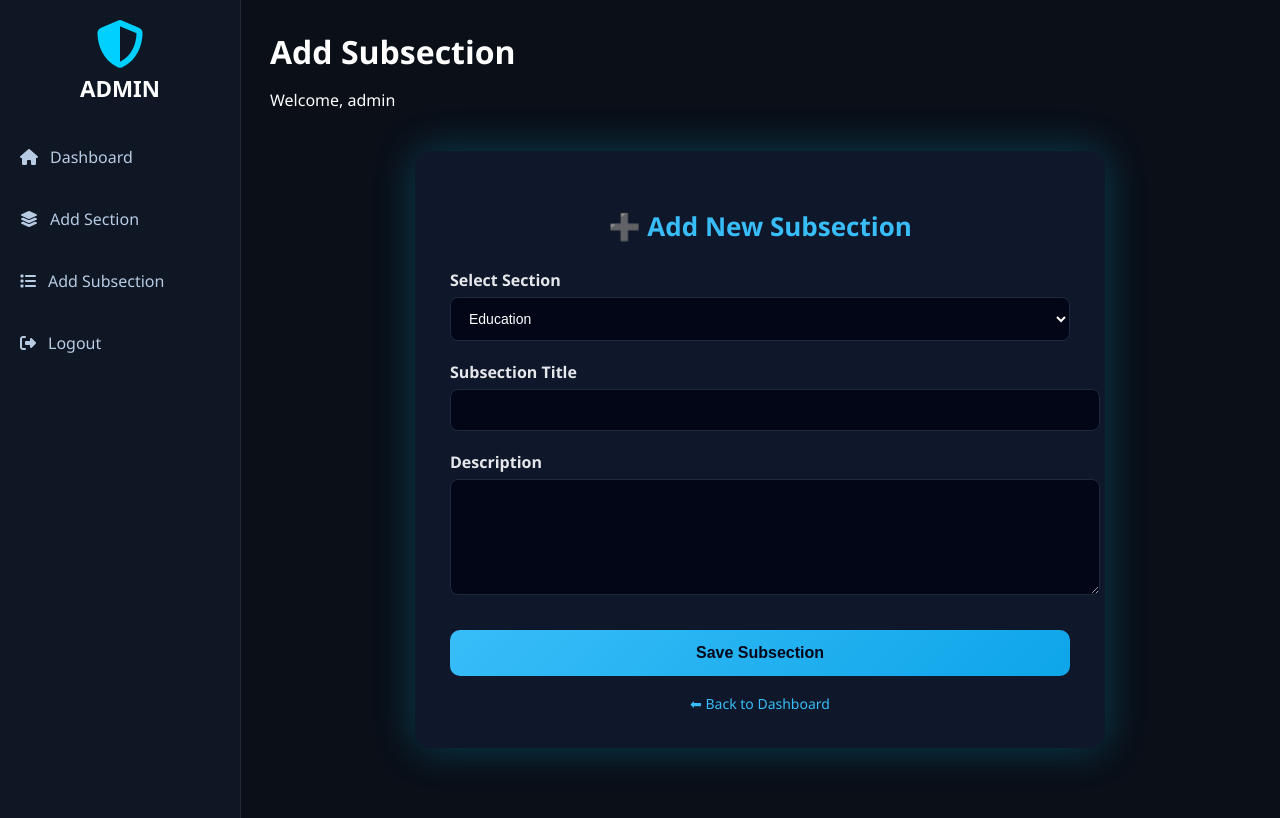
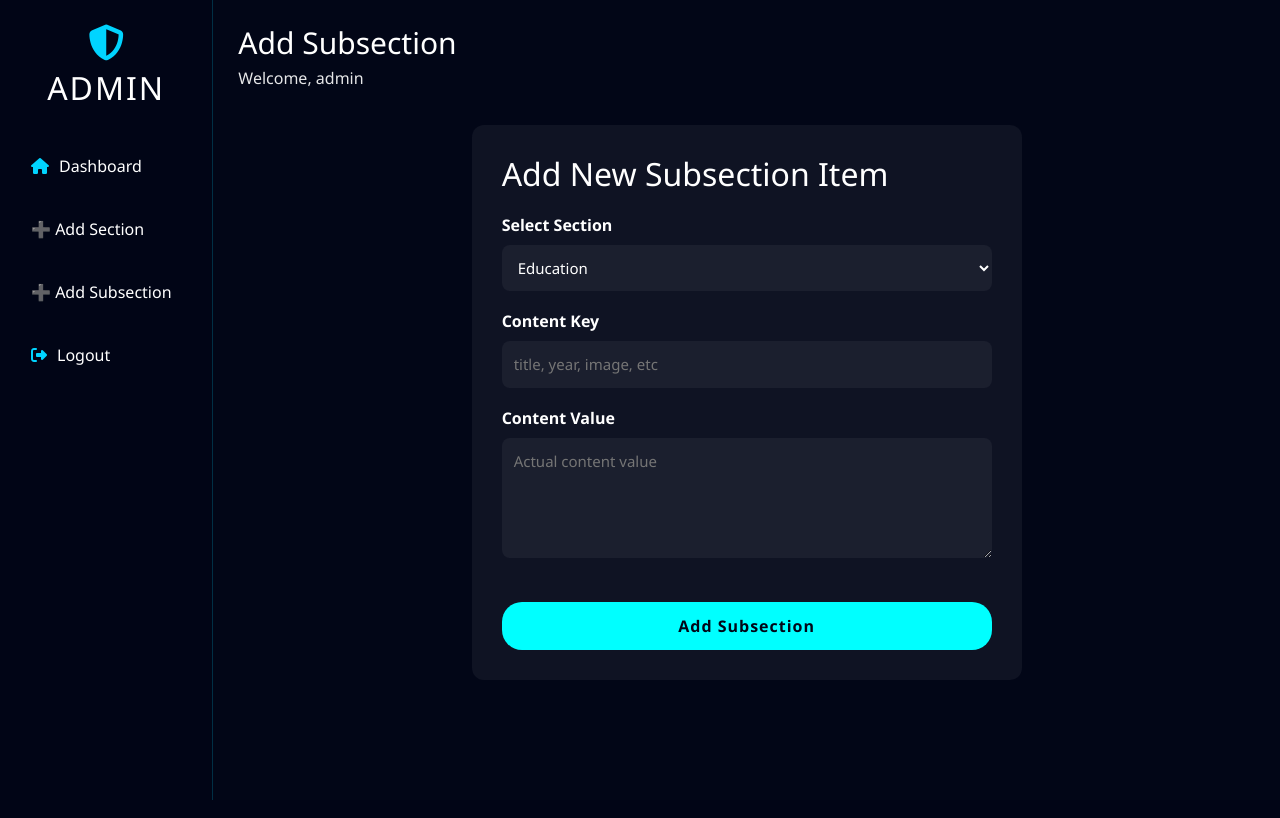
Before and after one commit to sreeragrajan2003-ctrl/portfilio, a Flask app: page /admin/subsections/add in a window 1280 px wide. Run offline with Flask 3, Linux system fonts and the light colour scheme; a user stored in the database is signed in; some libraries are stand-ins or nearby versions.

Commit message:
show dashboard

```diff
--- a/admin/routes.py
+++ b/admin/routes.py
@@ -1,4 +1,3 @@
-
 from flask import Blueprint, render_template, request, redirect, url_for, session, flash
 from models import db, AdminUser, SectionHead, SectionBody
 
@@ -16,6 +15,9 @@
 
 admin_bp = Blueprint("admin", __name__, url_prefix="/admin")
 
+# ===========================
+# LOGIN
+# ===========================
 @admin_bp.route('/login', methods=['GET', 'POST'])
 def login():
     if request.method == "POST":
@@ -30,22 +32,38 @@
             return redirect(url_for("admin.dashboard"))
         else:
             flash("Invalid username or password", "error")
-            return redirect(url_for("admin.login"))
 
     return render_template("admin_login.html")
 
 
+# ===========================
+# DASHBOARD (SHOW SECTIONS + SUBSECTIONS)
+# ===========================
 @admin_bp.route('/dashboard')
+@login_required
 def dashboard():
-    if "admin_id" not in session:
-        return redirect(url_for("admin.login"))
-    return render_template("admin_dashboard.html")
+    # ✅ Order section by display_order
+    sections = SectionHead.query.order_by(SectionHead.display_order.asc()).all()
 
+    return render_template(
+        "admin_dashboard.html",
+        sections=sections
+    )
+
+
+
+# ===========================
+# LOGOUT
+# ===========================
 @admin_bp.route('/logout')
 def logout():
     session.clear()
     return redirect(url_for("admin.login"))
 
+
+# ===========================
+# ADD SECTION HEAD
+# ===========================
 @admin_bp.route("/sections/add", methods=["GET", "POST"])
 @login_required
 def add_section_head():
@@ -53,51 +71,59 @@
         section_name = request.form.get("section_name")
         section_title = request.form.get("section_title")
         section_description = request.form.get("section_description")
+        display_order = request.form.get("display_order", 0)
 
-        # Check duplicate section
         if SectionHead.query.filter_by(section_name=section_name).first():
-            flash("Section name already exists!", "error")
+            flash("Section already exists!", "error")
             return redirect(url_for("admin.add_section_head"))
 
         new_section = SectionHead(
             section_name=section_name,
             section_title=section_title,
-            section_description=section_description
+            section_description=section_description,
+            display_order=display_order
         )
 
         db.session.add(new_section)
         db.session.commit()
 
-        flash("Section created successfully!", "success")
-        return redirect(url_for("admin.view_sections"))
+        flash("Section added successfully!", "success")
+        return redirect(url_for("admin.dashboard"))
 
     return render_template("add_section_head.html")
 
 
+# ===========================
+# ADD SUBSECTION
+# ===========================
 @admin_bp.route("/subsections/add", methods=["GET", "POST"])
 @login_required
 def add_subsection():
-    sections = SectionHead.query.order_by(SectionHead.section_title).all()
+    sections = SectionHead.query.order_by(SectionHead.display_order).all()
 
     if request.method == "POST":
         section_id = request.form.get("section_id")
-        group_id = request.form.get("group_id")
         content_key = request.form.get("content_key")
         content_value = request.form.get("content_value")
-        item_order = request.form.get("item_order")
+        group_id = request.form.get("group_id", 0)
+        item_order = request.form.get("item_order", 0)
+
+        if not content_key or not content_value:
+            flash("All fields are required!", "error")
+            return redirect(url_for("admin.add_subsection"))
 
         new_item = SectionBody(
             section_id=section_id,
-            group_id=group_id,
             content_key=content_key,
             content_value=content_value,
+            group_id=group_id,
             item_order=item_order
         )
 
         db.session.add(new_item)
         db.session.commit()
 
-        flash("Subsection item added!", "success")
-        return redirect(url_for("admin.add_subsection"))
+        flash("Subsection added successfully!", "success")
+        return redirect(url_for("admin.dashboard"))
 
     return render_template("add_subsection.html", sections=sections)
--- a/static/css/admin_dashboard.css
+++ b/static/css/admin_dashboard.css
@@ -1,127 +1,314 @@
-/* LAYOUT */
-body {
+/* ===========================
+   GLOBAL RESET
+   =========================== */
+* {
     margin: 0;
     padding: 0;
-    background: #0a0f18;
-    color: #ffffff;
-    font-family: 'Segoe UI', sans-serif;
-    display: flex;
+    box-sizing: border-box;
 }
 
-/* SIDEBAR */
+body.admin-body {
+    background: #020617;
+    color: #ffffff;
+    min-height: 100vh;
+    font-family: 'Segoe UI', Tahoma, Geneva, Verdana, sans-serif;
+}
+
+/* ===========================
+   SIDEBAR
+   =========================== */
 .sidebar {
-    width: 240px;
-    background: #0f1724;
-    height: 100vh;
-    position: fixed;
-    border-right: 1px solid rgba(255,255,255,0.08);
-    padding-top: 20px;
+    background: rgba(2, 6, 23, 0.95);
+    min-height: 100vh;
+    border-right: 1px solid rgba(0, 212, 255, 0.2);
+    padding: 25px 15px;
 }
 
 .sidebar-header {
     text-align: center;
+    margin-bottom: 35px;
 }
 
 .logo-icon {
-    font-size: 3rem;
-    color: #00d0ff;
+    font-size: 36px;
+    color: #00d4ff;
+    margin-bottom: 8px;
 }
 
 .sidebar-header h2 {
-    margin: 0;
-    font-size: 1.4rem;
-    margin-top: 5px;
+    color: #ffffff;
+    letter-spacing: 2px;
 }
 
 .sidebar-menu {
     list-style: none;
     padding: 0;
-    margin-top: 30px;
 }
 
 .sidebar-menu li {
-    margin-bottom: 1rem;
+    margin-bottom: 15px;
 }
 
 .sidebar-menu a {
     display: flex;
     align-items: center;
-    gap: 12px;
-    color: #b7cbe3;
-    padding: 12px 20px;
+    gap: 10px;
+    padding: 12px 16px;
+    color: #ffffff !important;
     text-decoration: none;
-    font-size: 1rem;
-    transition: 0.3s;
+    border-radius: 10px;
+    transition: 0.3s ease;
+    font-weight: 500;
+}
+
+.sidebar-menu a i {
+    color: #00d4ff;
 }
 
 .sidebar-menu a:hover,
 .sidebar-menu a.active {
-    background: rgba(0, 200, 255, 0.15);
-    color: #00d0ff;
-    border-left: 4px solid #00d0ff;
+    background: rgba(0, 212, 255, 0.15);
 }
 
-/* MAIN CONTENT */
-.main-content {
-    margin-left: 240px;
-    padding: 30px;
-    width: calc(100% - 240px);
+.logout-btn {
+    color: #ff4d4d !important;
 }
 
+/* ===========================
+   MAIN CONTENT
+   =========================== */
+.main-content {
+    padding: 25px;
+    min-height: 100vh;
+}
+
+/* ===========================
+   HEADER
+   =========================== */
 .admin-header {
-    margin-bottom: 30px;
+    margin-bottom: 35px;
 }
 
 .admin-header h1 {
-    font-size: 2rem;
-    margin: 0;
+    font-size: 30px;
+    margin-bottom: 5px;
+    color: #ffffff !important;
 }
 
-/* CARDS */
-.dashboard-cards {
-    display: flex;
-    gap: 20px;
-    margin-bottom: 30px;
+.admin-header p {
+    color: #ffffff !important;
+    opacity: 0.9;
 }
 
+/* ===========================
+   DASHBOARD CARDS
+   =========================== */
 .card {
-    background: rgba(255,255,255,0.04);
-    padding: 20px;
-    border-radius: 14px;
-    width: 240px;
-    border: 1px solid rgba(255,255,255,0.1);
+    background: rgba(255, 255, 255, 0.04);
+    padding: 26px;
+    border-radius: 18px;
+    border: 1px solid rgba(0, 212, 255, 0.25);
+    transition: 0.3s ease;
+    box-shadow: 0 0 30px rgba(0, 212, 255, 0.15);
     text-align: center;
 }
 
+.card:hover {
+    transform: translateY(-6px);
+    box-shadow: 0 0 40px rgba(0, 212, 255, 0.35);
+}
+
 .card i {
-    font-size: 2rem;
-    color: #00d0ff;
+    font-size: 34px;
+    color: #00d4ff;
+    margin-bottom: 10px;
 }
 
 .card h3 {
-    margin: 10px 0 5px;
+    color: #ffffff !important;
+    margin-bottom: 5px;
 }
 
-/* TABLE */
-.table {
-    width: 100%;
-    background: rgba(255,255,255,0.04);
-    border-collapse: collapse;
-    border-radius: 10px;
-    overflow: hidden;
+.card p {
+    color: #ffffff !important;
+    opacity: 0.9;
 }
 
-.table th, .table td {
-    padding: 15px;
-    border-bottom: 1px solid rgba(255,255,255,0.1);
+/* ===========================
+   FORM STYLING (FIXED WIDE + WHITE)
+   =========================== */
+.form-group {
+    margin-top: 18px;
 }
 
-.table th {
-    background: rgba(255,255,255,0.06);
-    text-align: left;
+.form-group label {
+    color: #ffffff !important;
+    font-weight: 500;
+    display: block;
+    margin-bottom: 6px;
+}
+
+.form-group input,
+.form-group textarea,
+.form-group select {
+    width: 100%;
+    background: rgba(255, 255, 255, 0.05);
+    border: 1px solid rgba(0, 212, 255, 0.25);
+    padding: 12px;
+    border-radius: 10px;
+    color: #ffffff !important;
+    font-size: 15px;
+}
+
+.form-group textarea {
+    resize: vertical;
+    min-height: 120px;
+}
+
+.form-group input:focus,
+.form-group textarea:focus,
+.form-group select:focus {
+    outline: none;
+    border-color: #00d4ff;
+    box-shadow: 0 0 12px rgba(0, 212, 255, 0.4);
+}
+
+/* ===========================
+   BUTTON
+   =========================== */
+.btn-primary {
+    margin-top: 20px;
+    width: 100%;
+    background: #00d4ff;
+    border: none;
+    color: #020617;
+    padding: 12px;
+    border-radius: 50px;
+    font-weight: bold;
+    letter-spacing: 1px;
+    transition: 0.3s ease;
+}
+
+.btn-primary:hover {
+    background: #00b8e6;
+    transform: translateY(-2px);
+    box-shadow: 0 0 20px rgba(0, 212, 255, 0.6);
+}
+
+/* ===========================
+   WIDE FORM FIX (VERY IMPORTANT)
+   =========================== */
+.content-section .row {
+    max-width: 100% !important;
+}
+
+.content-section .card {
+    width: 100%;
+    max-width: 800px;
+}
+
+/* ===========================
+   RESPONSIVE FIX
+   =========================== */
+@media (max-width: 768px) {
+    .main-content {
+        padding: 15px;
+    }
+
+    .content-section .card {
+        max-width: 100%;
+    }
+}
+/* ===========================
+   RIGHT ALIGN ADD FORMS
+   =========================== */
+.content-section .row {
+    display: flex;
+    justify-content: center;   /* ✅ Moves form to the RIGHT */
+}
+/* =========================
+   FORM STYLING
+========================= */
+.form-container {
+    max-width: 550px;
+    margin: auto;
+    background: rgba(255,255,255,0.05);
+    padding: 30px;
+    border-radius: 12px;
+}
+
+.form-container h2 {
+    color: #fff;
+    margin-bottom: 20px;
+}
+
+.form-group {
+    margin-bottom: 18px;
+}
+
+.form-group label {
+    color: #fff;
+    font-weight: 600;
+    margin-bottom: 8px;
+    display: block;
+}
+
+.form-group input,
+.form-group textarea,
+.form-group select {
+    width: 100%;
+    padding: 12px;
+    border-radius: 8px;
+    border: none;
+    outline: none;
+}
+
+.btn-primary {
+    width: 100%;
+    padding: 12px;
+    border: none;
+    border-radius: 20px;
+    background: cyan;
+    font-weight: bold;
+    cursor: pointer;
+}
+
+/* =========================
+   DASHBOARD SECTION CARDS
+========================= */
+.section-block {
+    margin-bottom: 40px;
 }
 
 .section-title {
-    margin-bottom: 15px;
-    font-size: 1.4rem;
+    color: #fff;
+    margin-bottom: 8px;
 }
+
+.section-desc {
+    color: #bbb;
+    margin-bottom: 18px;
+}
+
+.card-grid {
+    display: grid;
+    grid-template-columns: repeat(auto-fit, minmax(220px, 1fr));
+    gap: 18px;
+}
+
+.content-card {
+    background: rgba(255,255,255,0.07);
+    padding: 20px;
+    border-radius: 14px;
+    box-shadow: 0 0 10px rgba(0,255,255,0.1);
+}
+
+.content-card h4 {
+    color: cyan;
+    margin-bottom: 8px;
+}
+
+.content-card p {
+    color: #fff;
+    font-size: 15px;
+}
--- a/templates/add_subsection.html
+++ b/templates/add_subsection.html
@@ -2,40 +2,36 @@
 {% set page_title = "Add Subsection" %}
 
 {% block content %}
-<link rel="stylesheet" href="{{ url_for('static', filename='css/admin_forms.css') }}">
 
-<div class="admin-form-wrapper">
-    <h2>➕ Add New Subsection</h2>
+<div class="form-container">
+    <h2>Add New Subsection Item</h2>
 
     <form method="POST">
 
         <div class="form-group">
             <label>Select Section</label>
             <select name="section_id" required>
-                {% for section in sections %}
-                <option value="{{ section.id }}">
-                    {{ section.section_title }}
-                </option>
+                {% for sec in sections %}
+                <option value="{{ sec.id }}">{{ sec.section_title }}</option>
                 {% endfor %}
             </select>
         </div>
 
         <div class="form-group">
-            <label>Subsection Title</label>
-            <input type="text" name="title" required>
+            <label>Content Key</label>
+            <input type="text" name="content_key" placeholder="title, year, image, etc" required>
         </div>
 
         <div class="form-group">
-            <label>Description</label>
-            <textarea name="content"></textarea>
+            <label>Content Value</label>
+            <textarea name="content_value" placeholder="Actual content value" required></textarea>
         </div>
 
-        <button type="submit" class="submit-btn">Save Subsection</button>
+        <input type="hidden" name="group_id" value="0">
+        <input type="hidden" name="item_order" value="0">
 
-        <a href="{{ url_for('admin.dashboard') }}" class="back-btn">
-            ⬅ Back to Dashboard
-        </a>
-
+        <button type="submit" class="btn-primary">Add Subsection</button>
     </form>
 </div>
+
 {% endblock %}
--- a/templates/admin_layout.html
+++ b/templates/admin_layout.html
@@ -2,17 +2,26 @@
 <html lang="en">
 <head>
     <meta charset="UTF-8">
-    <meta name="viewport" content="width=device-width, initial-scale=1.0">
     <title>{{ page_title if page_title else "Admin Dashboard" }}</title>
+    <meta name="viewport" content="width=device-width, initial-scale=1">
 
+    <!-- ✅ BOOTSTRAP (FOR LAYOUT + RESPONSIVENESS ONLY) -->
+    <link href="https://cdn.jsdelivr.net/npm/bootstrap@5.3.3/dist/css/bootstrap.min.css" rel="stylesheet">
+
+    <!-- ✅ YOUR ORIGINAL ADMIN STYLING -->
+    <link rel="stylesheet" href="{{ url_for('static', filename='css/admin_dashboard.css') }}">
+
+    <!-- ICONS -->
     <link rel="stylesheet" href="https://cdnjs.cloudflare.com/ajax/libs/font-awesome/6.6.0/css/all.min.css">
-    <link rel="stylesheet" href="{{ url_for('static', filename='css/admin_dashboard.css') }}">
 </head>
 
-<body>
+<body class="admin-body">
 
-    <!-- SIDEBAR -->
-    <aside class="sidebar">
+<div class="container-fluid min-vh-100">
+    <div class="row min-vh-100">
+
+        <!-- ✅ SIDEBAR -->
+        <aside id="sidebarMenu" class="col-md-3 col-lg-2 sidebar collapse d-md-block">
             <div class="sidebar-header">
                 <i class="fas fa-shield-alt logo-icon"></i>
                 <h2>ADMIN</h2>
@@ -20,7 +29,6 @@
 
             <ul class="sidebar-menu">
 
-            <!-- Dashboard -->
                 <li>
                     <a href="{{ url_for('admin.dashboard') }}"
                        class="{% if active=='dashboard' %}active{% endif %}">
@@ -28,23 +36,20 @@
                     </a>
                 </li>
 
-            <!-- Add Section -->
                 <li>
                     <a href="{{ url_for('admin.add_section_head') }}">
-                    <i class="fas fa-layer-group"></i> Add Section
+                        ➕ Add Section
                     </a>
                 </li>
 
-            <!-- Add Subsection -->
                 <li>
                     <a href="{{ url_for('admin.add_subsection') }}">
-                    <i class="fas fa-list"></i> Add Subsection
+                        ➕ Add Subsection
                     </a>
                 </li>
 
-            <!-- Logout -->
                 <li>
-                <a href="{{ url_for('admin.logout') }}">
+                    <a href="{{ url_for('admin.logout') }}" class="logout-btn">
                         <i class="fas fa-sign-out-alt"></i> Logout
                     </a>
                 </li>
@@ -52,8 +57,24 @@
             </ul>
         </aside>
 
-    <!-- CONTENT -->
-    <main class="main-content">
+        <!-- ✅ MAIN CONTENT -->
+        <main class="col-md-9 col-lg-10 main-content">
+
+            <!-- ✅ MOBILE NAVBAR -->
+            <nav class="navbar navbar-dark bg-black d-md-none mb-3">
+                <div class="container-fluid">
+                    <button class="navbar-toggler"
+                            data-bs-toggle="collapse"
+                            data-bs-target="#sidebarMenu">
+                        <span class="navbar-toggler-icon"></span>
+                    </button>
+
+                    <span class="navbar-text text-info">
+                        {{ session['admin_username'] }}
+                    </span>
+                </div>
+            </nav>
+
             <header class="admin-header">
                 <h1>{{ page_title }}</h1>
                 <p>Welcome, {{ session['admin_username'] }}</p>
@@ -62,7 +83,13 @@
             <section class="content-section">
                 {% block content %}{% endblock %}
             </section>
+
         </main>
+
+    </div>
+</div>
+
+<script src="https://cdn.jsdelivr.net/npm/bootstrap@5.3.3/dist/js/bootstrap.bundle.min.js"></script>
 
 </body>
 </html>
```
Also changed, not shown: models.py (+7 -10 lines), templates/add_section_head.html (+12 -14 lines), templates/admin_dashboard.html (+19 -12 lines), templates/admin_login.html (+20 -40 lines), instance/database.db. Lines whose indentation alone changed are shown as unchanged.
